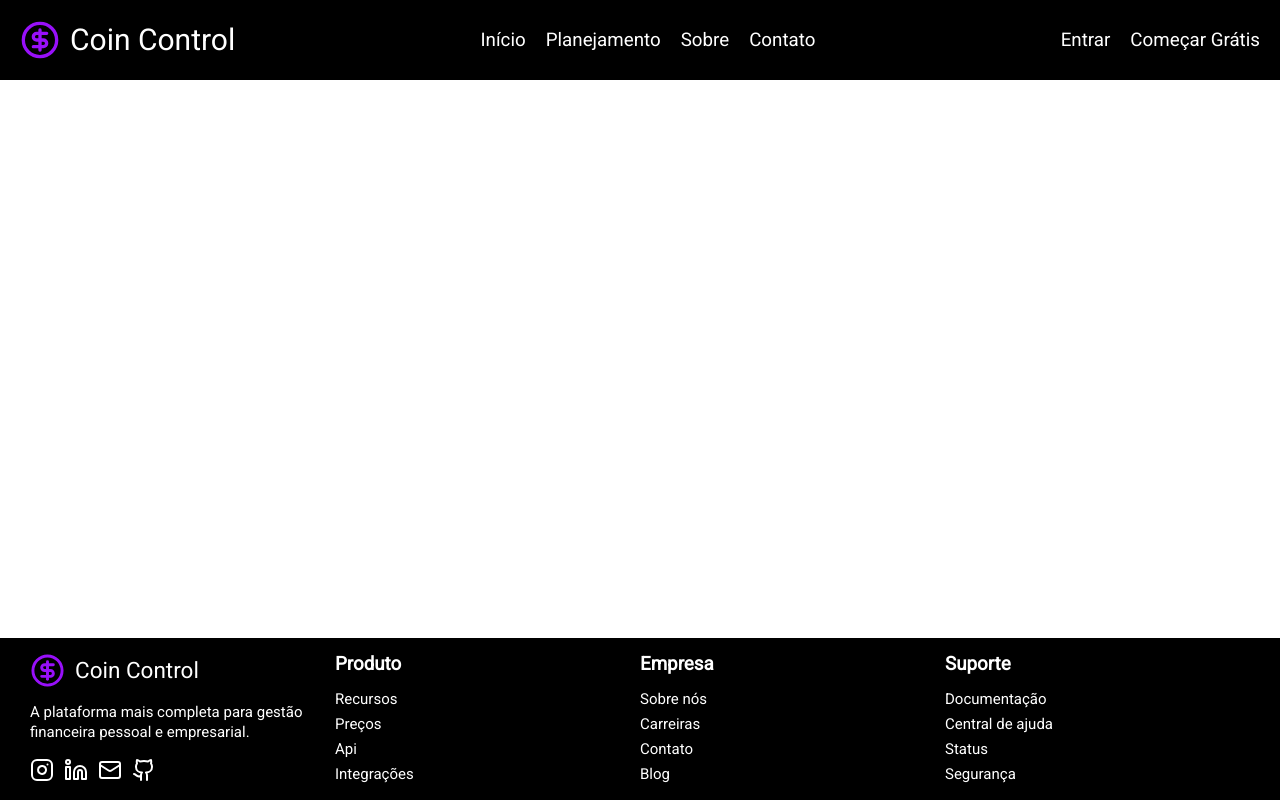
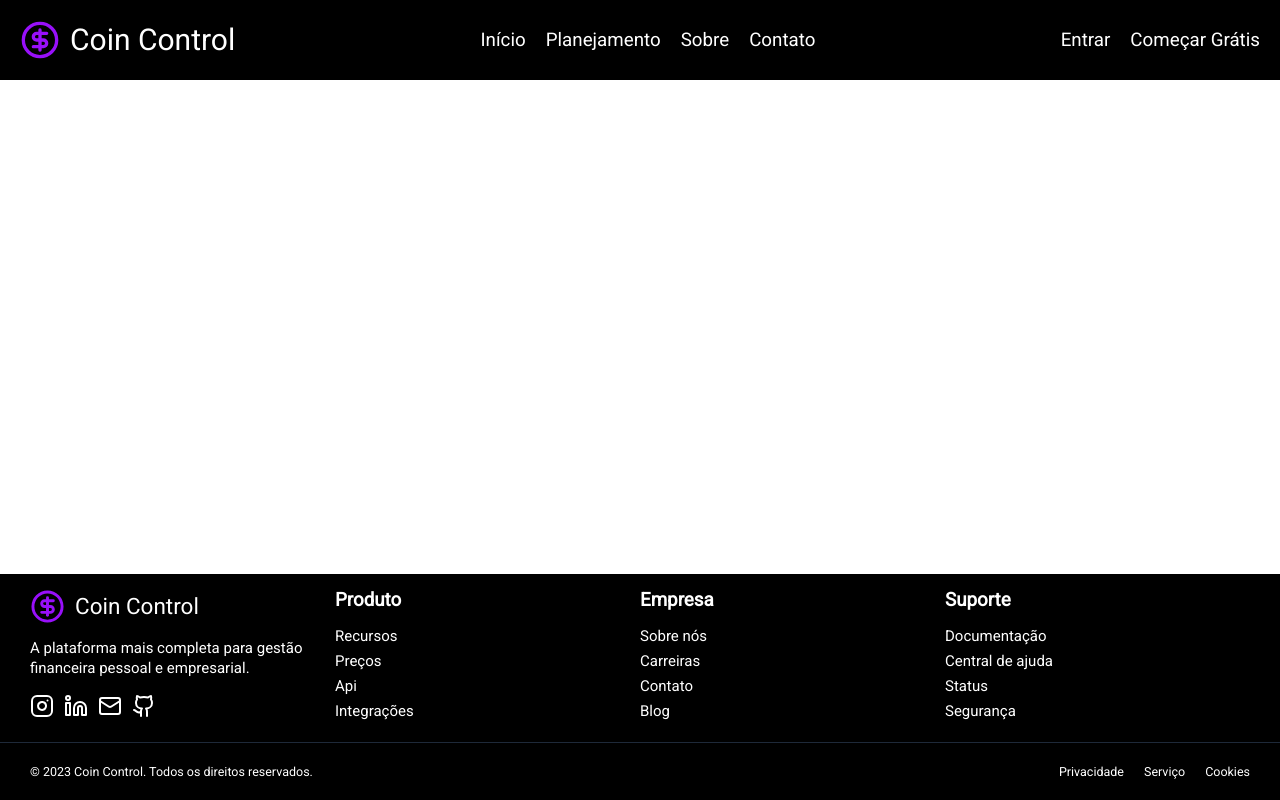
Before and after one commit to Alicessr13/CoinControl, a Vue app in the folder coin-control-frontend/: page / in a window 1280 px wide. Built offline with nearby package versions, Linux system fonts and the light colour scheme.

Commit message:
feat: ajustes

```diff
--- a/coin-control-frontend/src/assets/main.css
+++ b/coin-control-frontend/src/assets/main.css
@@ -20,3 +20,24 @@
   font-weight: normal;
   font-style: normal;
 }
+
+.slide-fade-enter-active,
+.slide-fade-leave-active {
+  transition: all 0.3s ease;
+}
+.slide-fade-enter-from {
+  opacity: 0;
+  transform: translateX(50%);
+}
+.slide-fade-enter-to {
+  opacity: 1;
+  transform: translateX(0);
+}
+.slide-fade-leave-from {
+  opacity: 1;
+  transform: translateX(0);
+}
+.slide-fade-leave-to {
+  opacity: 0;
+  transform: translateX(50%);
+}
--- a/coin-control-frontend/src/components/Footer.vue
+++ b/coin-control-frontend/src/components/Footer.vue
@@ -1,5 +1,5 @@
 <template>
-	<div class="w-full flex justify-between bg-black text-white py-6 px-12 text-center">
+	<div class="w-full flex justify-between bg-black text-white pt-6 pb-8 px-12 text-center">
 		<div class="flex flex-col items-start justify-start w-full max-w-xl gap-6">
       <div class="text-4xl flex items-center gap-4">
         <CircleDollarSign :size="35" color="#9810fa" />
@@ -47,7 +47,19 @@
         <span>Segurança</span>
       </div>
     </div>
+
 	</div>
+  <div class="border-t border-gray-800 w-full"></div>
+  <div class="w-full flex items-center justify-between bg-black text-white py-4 px-12">
+    <div class="text-center text-white text-xl py-4">
+      © 2023 Coin Control. Todos os direitos reservados.
+    </div>
+    <div class="flex gap-8 text-xl">
+      <router-link to="/privacy" class="hover:text-purple-600">Privacidade</router-link>
+      <router-link to="/terms" class="hover:text-purple-600">Serviço</router-link>
+      <router-link to="/cookies" class="hover:text-purple-600">Cookies</router-link>
+    </div>
+  </div>
 </template>
 
 <script lang="ts">
--- a/coin-control-frontend/src/components/NavBar.vue
+++ b/coin-control-frontend/src/components/NavBar.vue
@@ -94,25 +94,4 @@ export default {
   border-radius: 5px;
   cursor: pointer;
 }
-
-.slide-fade-enter-active,
-.slide-fade-leave-active {
-  transition: all 0.3s ease;
-}
-.slide-fade-enter-from {
-  opacity: 0;
-  transform: translateX(50%);
-}
-.slide-fade-enter-to {
-  opacity: 1;
-  transform: translateX(0);
-}
-.slide-fade-leave-from {
-  opacity: 1;
-  transform: translateX(0);
-}
-.slide-fade-leave-to {
-  opacity: 0;
-  transform: translateX(50%);
-}
 </style>
```
